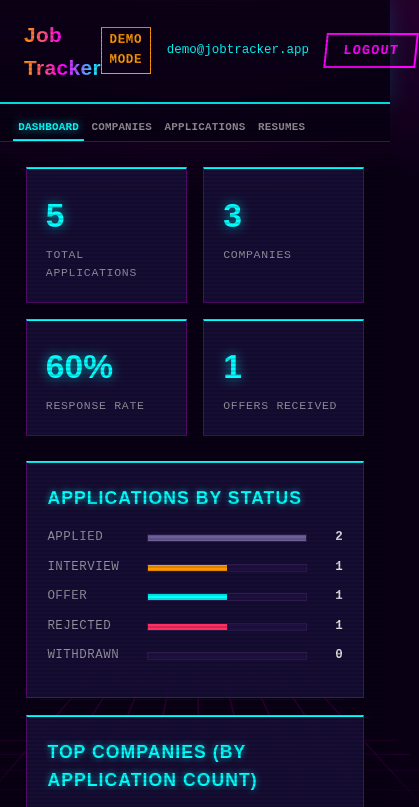
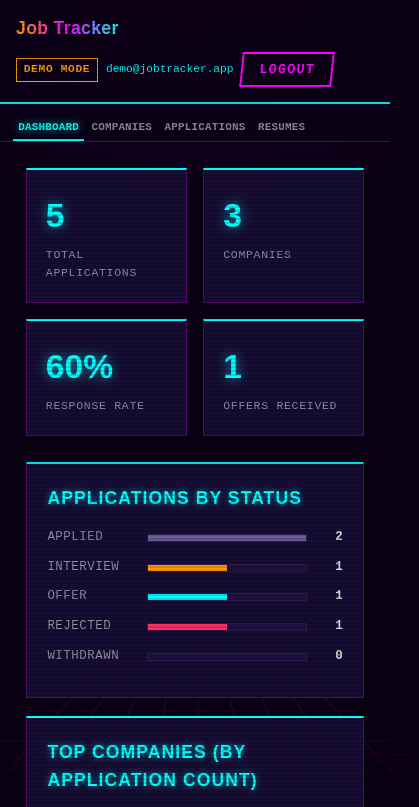
Before and after one commit to AlexandraMoldovan95/job-tracker, a plain HTML site: page index.html in a window 390 px wide. Both pictures are taken after a click on the button "LOGIN DEMO". Shown: the top 807 px of the page, 419 px wide, since content can reach past the window. Drawn offline with nearby package versions, Linux system fonts and the light colour scheme.

Commit message:
Fix header overflow on mobile with the new demo-mode badge

```diff
--- a/index.html
+++ b/index.html
@@ -141,6 +141,10 @@
   @media (max-width:480px){
     nav.tabs{padding:.7rem .8rem 0;gap:.1rem;}
     nav.tabs button{padding:.55em .5em;font-size:.68rem;letter-spacing:.02em;}
+    header{flex-wrap:wrap;gap:.6rem;padding:.9rem 1rem;}
+    header h1{font-size:1.1rem;}
+    .user-chip{gap:.5rem;font-size:.7rem;flex-wrap:wrap;}
+    #userEmail{max-width:140px;overflow:hidden;text-overflow:ellipsis;white-space:nowrap;}
   }
   nav.tabs button:hover{color:var(--text);}
   nav.tabs button.active{color:var(--accent);border-bottom-color:var(--accent);text-shadow:0 0 8px rgba(0,255,255,.7);}
```
